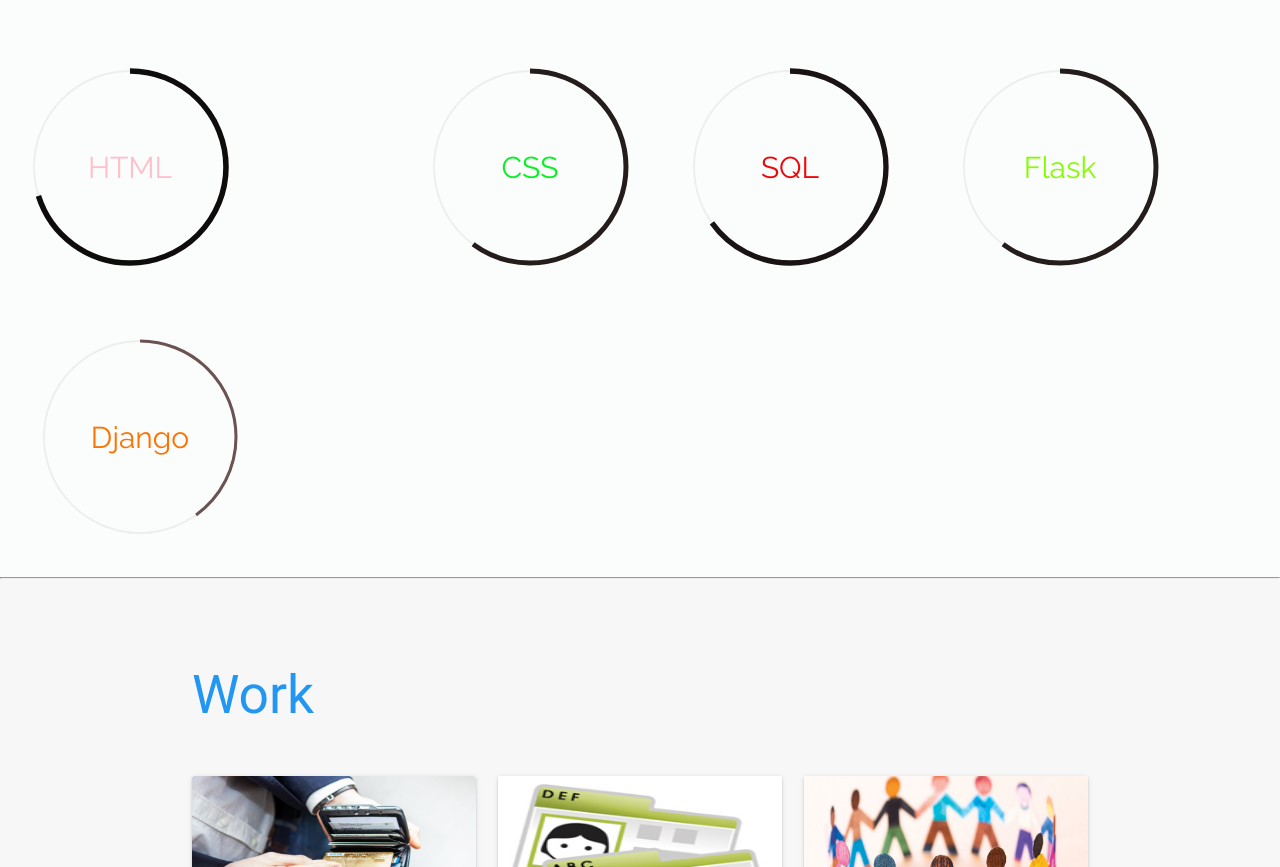
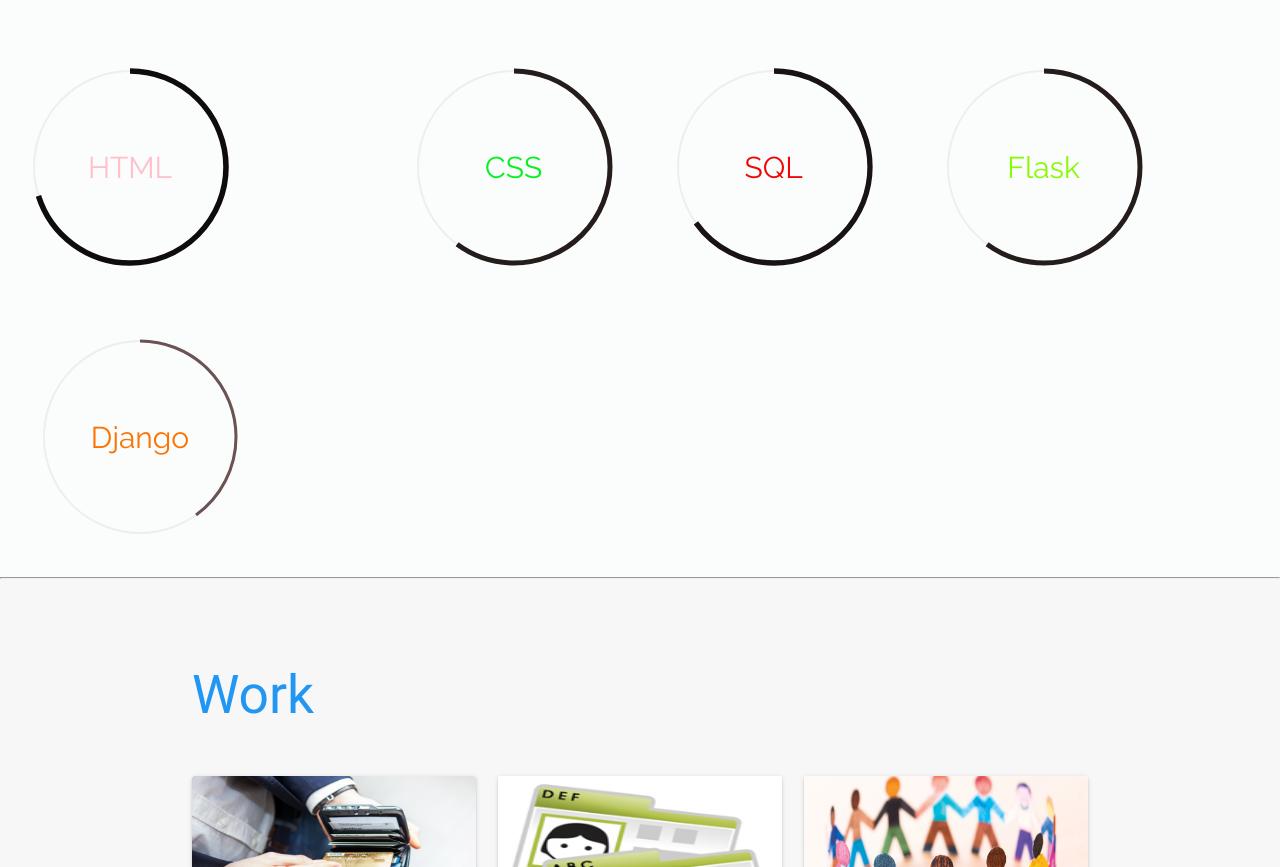
Before and after one commit to pradeepgangwar/pradeepgangwar.github.io, a plain HTML site: page index.html in a window 1280 px wide. Shown: the part 1414-2281 px from the top of the page. Drawn offline with nearby package versions, Linux system fonts and the light colour scheme.

Commit message:
minor change

```diff
--- a/css/style.css
+++ b/css/style.css
@@ -301,7 +301,7 @@ footer.page-footer {
 
 
 #progress5 {
-  margin: 30px 20px 40px 170px;
+  margin: 30px 20px 40px 12%;
   width: 200px;
   height: 200px;
   position: relative;
```
